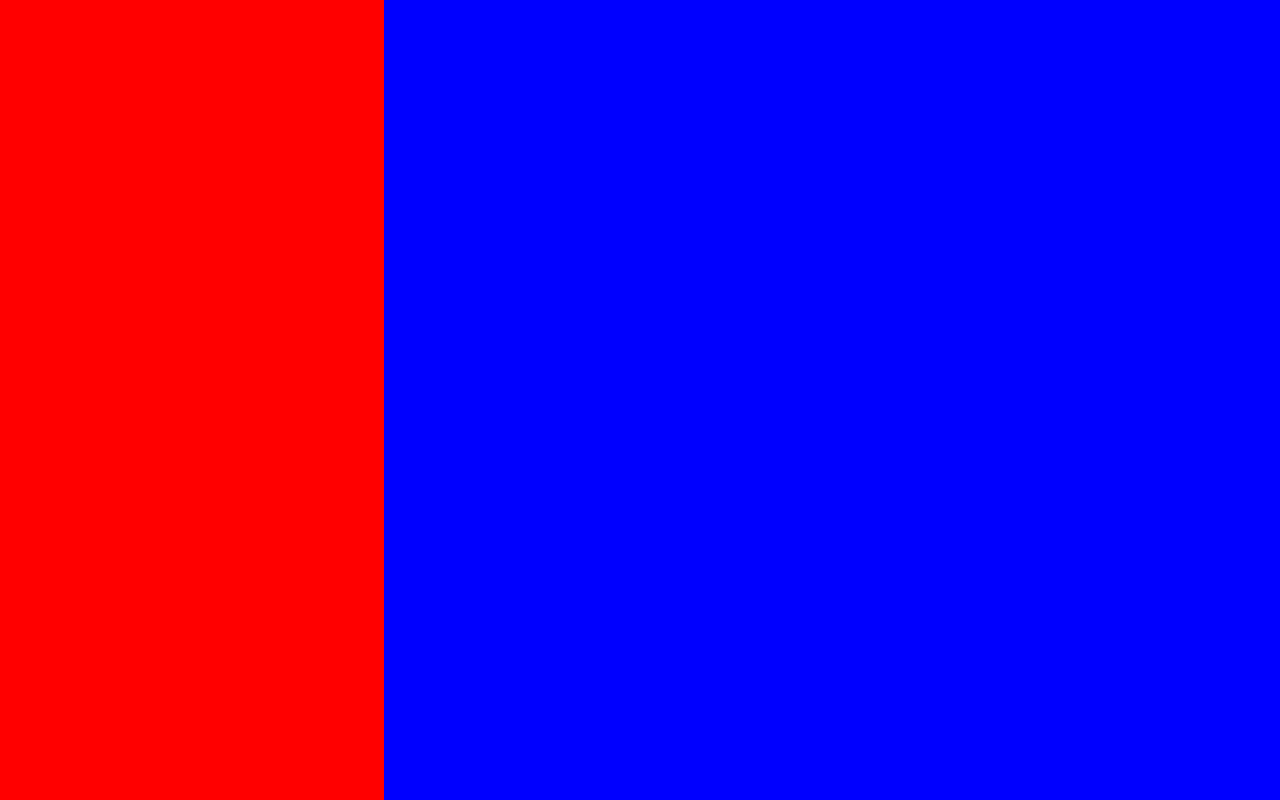
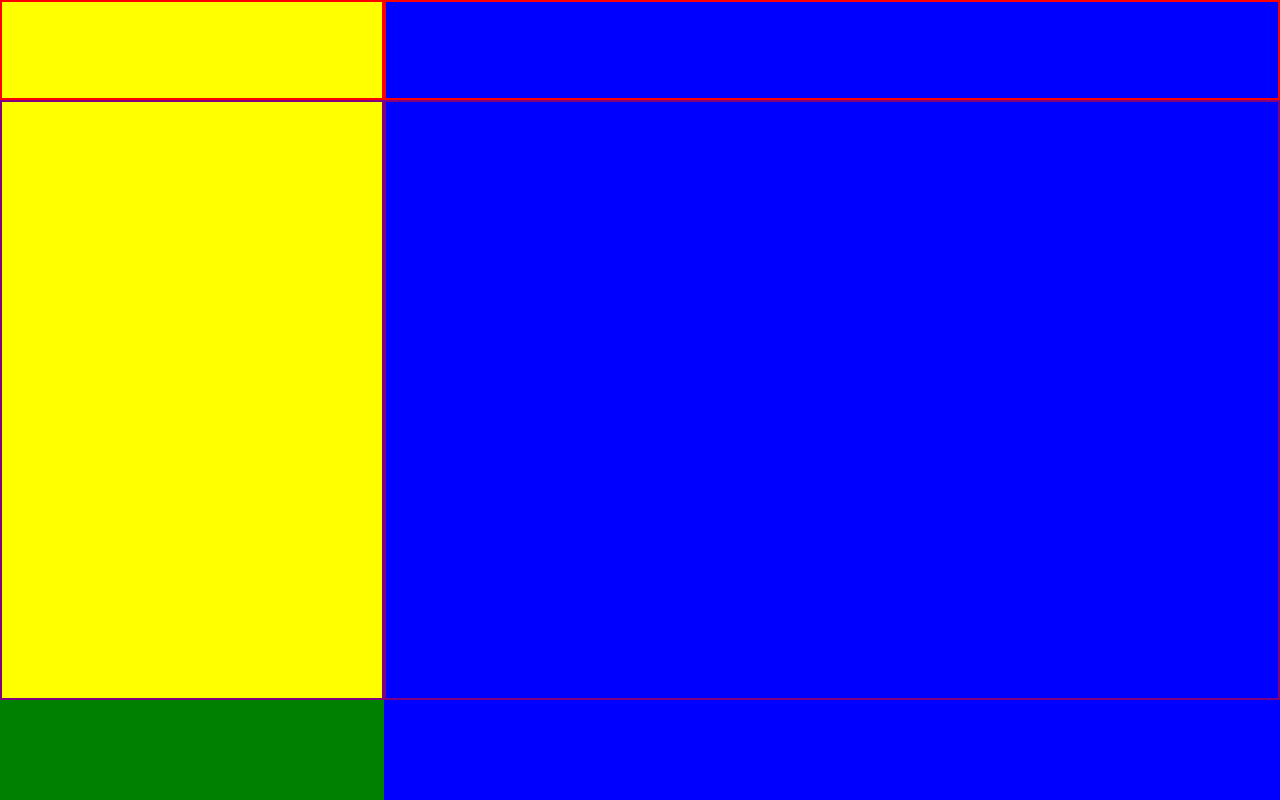
Before and after one commit to rendinel/html-css-spotifyweb, a plain HTML site: page index.html in a window 1280 px wide. Drawn offline with Linux system fonts and the light colour scheme.

Commit message:
dev. work cont.

```diff
--- a/css/master.css
+++ b/css/master.css
@@ -37,17 +37,68 @@
   width: 100vw;
   height: 100vh;
   max-width: 100%;
-  background-color: green;
 }
 
+/* classi navbar lateral */
 .navbarlat{
   height: 100vh;
   width: 30%;
   background-color: red;
 }
 
+.container-flex-navlat{
+  display: flex;
+  height: 100%;
+  background-color: yellow;
+  flex-direction:column;
+}
+
+.cont-logo{
+  height:100px;
+  border: 2px solid red;
+}
+
+.cont-ul{
+  height:600px;
+  border: 2px solid purple;
+}
+
+.cont-appuser{
+  width:100%;
+  height:100px;
+  background-color: green;
+  align-self: flex-end;
+}
+/* fine classi navbar lateral */
+
+/* inizio main */
 .main{
   height: 100vh;
   width: 70%;
   background-color: blue;
 }
+
+.container-flex-main{
+  display: flex;
+  height: 100%;
+  background-color: blue;
+  flex-direction:column;
+}
+
+.cont-navmain{
+  height:100px;
+  border: 2px solid red;
+}
+
+.cont-playlist{
+  height:600px;
+  border: 2px solid purple;
+}
+
+/* fine main */
+
+.footer{
+  width: 100%;
+  height: 90px;
+  background-color: orange;
+}
--- a/index.html
+++ b/index.html
@@ -15,9 +15,43 @@
 
       <div class="navbarlat fl">
 
+        <div class="container-flex-navlat">
+
+          <div class="cont-logo">
+
+          </div>
+
+          <div class="cont-ul">
+
+          </div>
+
+          <div class="cont-appuser">
+
+          </div>
+
+        </div>
+
       </div>
 
       <div class="main fl clearfix">
+
+        <div class="container-flex-main">
+
+          <div class="cont-navmain">
+
+          </div>
+
+          <div class="cont-playlist">
+
+          </div>
+
+        </div>
+
+
+
+      </div>
+
+      <div class="footer">
 
       </div>
 
```
